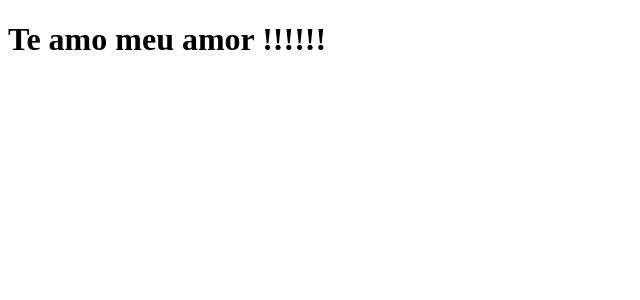
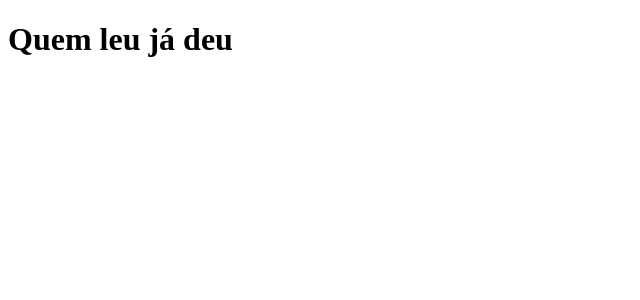
Before and after one commit to jpbsampaio/clone-tabnews, a Next.js app: page / in a window 1280 px wide. Shown: the top 300 px of the page, without its empty margins (0-640 px from the left). Built offline with nearby package versions, Linux system fonts and the light colour scheme.

Commit message:
Adiciona texto página inicial

```diff
--- a/pages/index.js
+++ b/pages/index.js
@@ -1,5 +1,5 @@
 function Home() {
-  return <h1>Te amo meu amor !!!!!!</h1>;
+  return <h1>Quem leu já deu</h1>;
 }
 
 export default Home;
```
